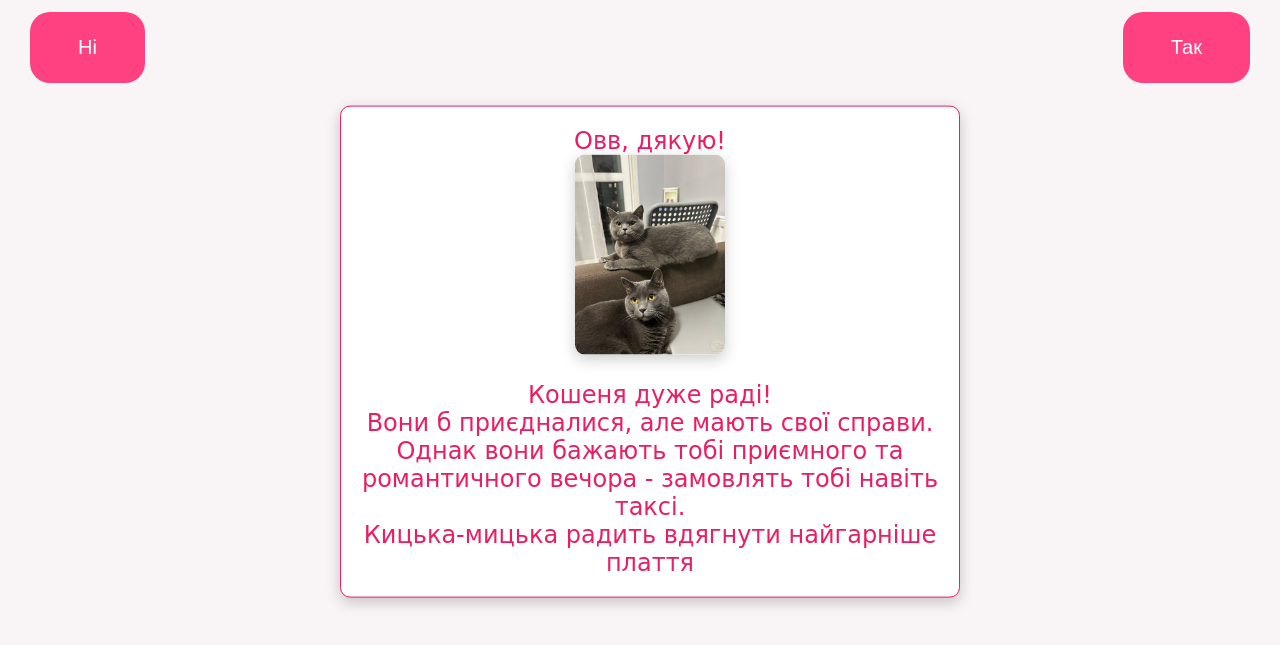
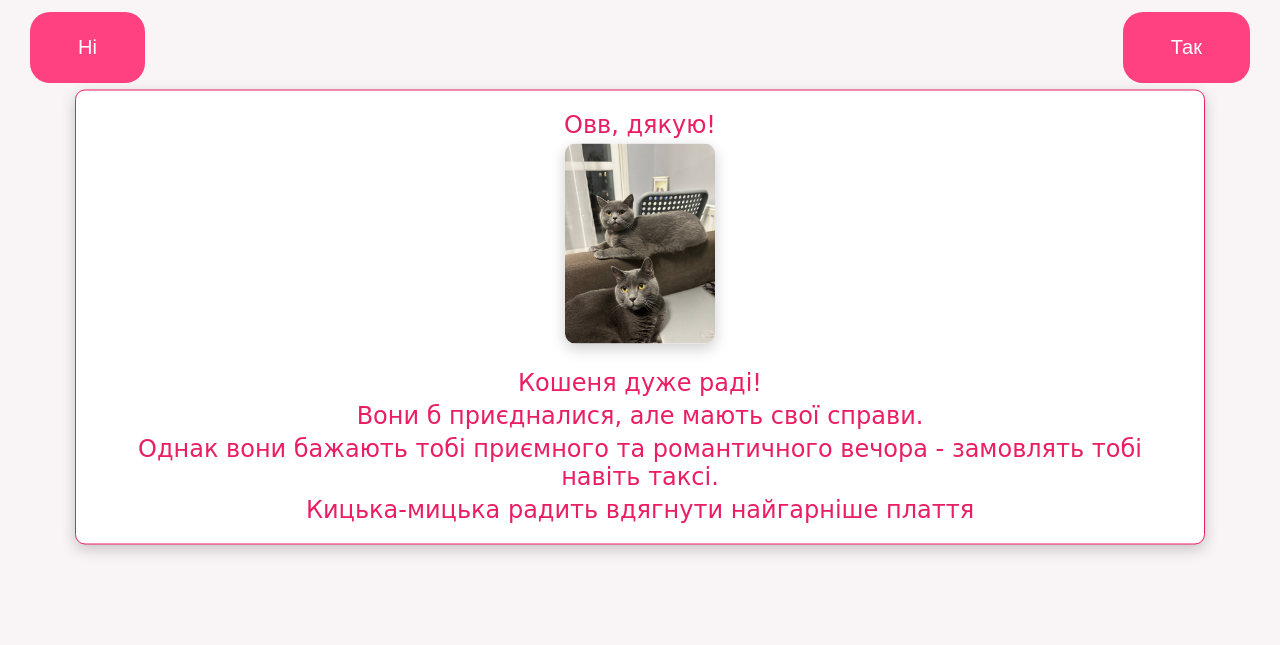
Before and after one commit to IgorSelin/date-invitation, a plain HTML site: page index.html in a window 1280 px wide. Both pictures are taken after a click on the button "Так". Shown: the part 83-728 px from the top of the page. Drawn offline with Linux system fonts and the light colour scheme.

Commit message:
updated popup position

```diff
--- a/script.js
+++ b/script.js
@@ -9,7 +9,7 @@ noButton.addEventListener("mouseover", () => {
 });
 
 yesButton.addEventListener("click", () => {
-    popup.style.display = "block";
+    popup.style.display = "flex";
 });
 
 popup.addEventListener("click", () => {
--- a/styles.css
+++ b/styles.css
@@ -68,6 +68,7 @@ button:hover {
 }
 
 .popup {
+    width: 85%;
     display: none;
     flex-direction: column;
     align-items: center;
@@ -81,8 +82,7 @@ button:hover {
     position: absolute;
     top: 50%;
     left: 50%;
-    transform: translate(-50%, -45%);
-    margin: 10px;
+    transform: translate(-50%, -50%);
     z-index: 999;
     font-family: 'Dancing Script', cursive;
     font-size: 24px;
```
